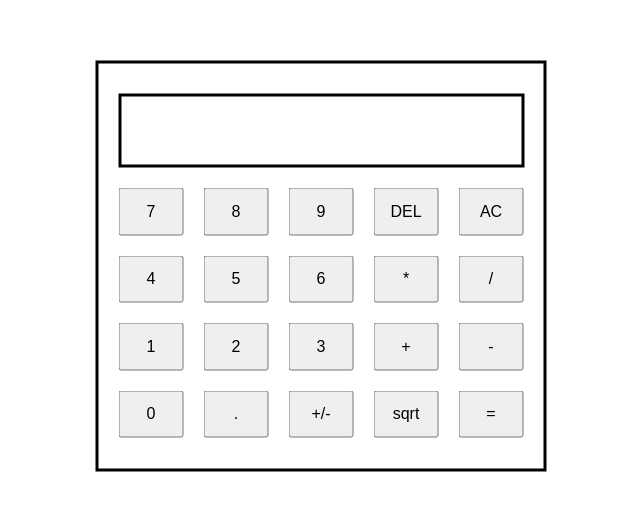
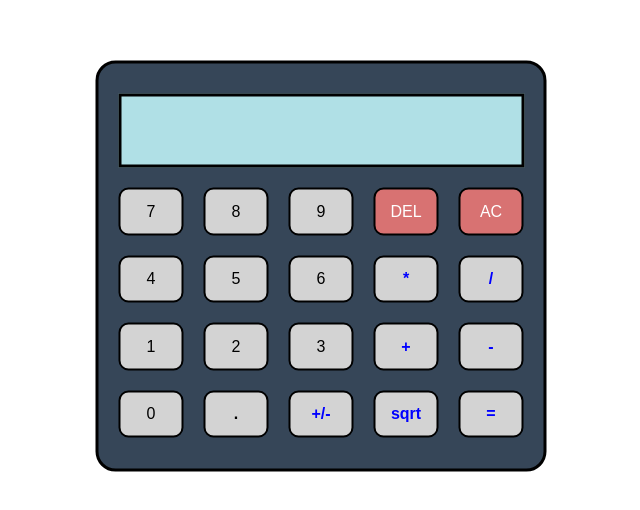
Before and after one commit to arkch99/jsCalc, a plain HTML site: page index.html in a window 1280 px wide. Shown: the part 134-644 px from the top of the page, without its empty margins (319-959 px from the left). Drawn offline with Linux system fonts and the light colour scheme.

Commit message:
Styled background and buttons

```diff
--- a/style.css
+++ b/style.css
@@ -1,4 +1,5 @@
 .main-container{
+	background-color: #364658;
 	width: 400px;
 	height: 370px;
 	position: absolute;
@@ -8,10 +9,11 @@
 	text-align: center;
 	padding: 30px 25px 5px 20px;
 	border-style: solid;
+	border-radius: 20px;
 }
 
 .display{
-
+	background-color: powderblue;
 	position: relative;
 	text-align: right;
 	width: 380px;
@@ -68,4 +70,23 @@
 .btn-group button{
 	font-size: 16px;
 	width: 65px;
+	background-color:lightgrey;
+	border-radius:10px;
+	border-style: solid;
+	border-color: black;
+	border-width: 2px;
 }
+
+#del, #clear{
+	background-color: rgb(216, 114, 114);
+	color: white;
+}
+
+#decimal-point{
+	font-weight: 900;
+}
+
+.bin-operator, .un-operator, #equals{
+	font-weight: bolder;
+	color: blue;
+}
```
